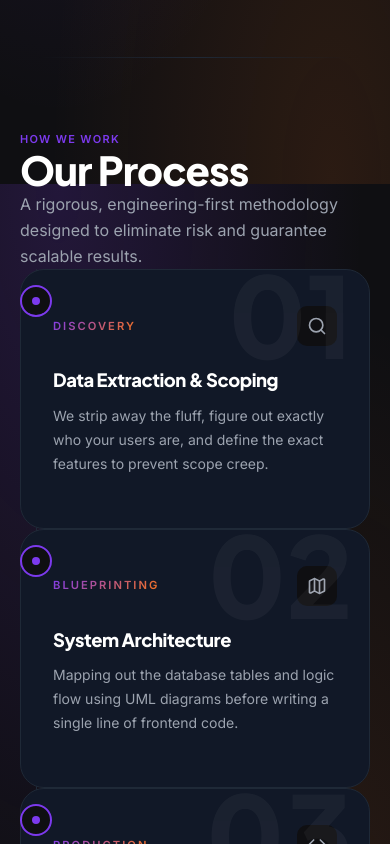
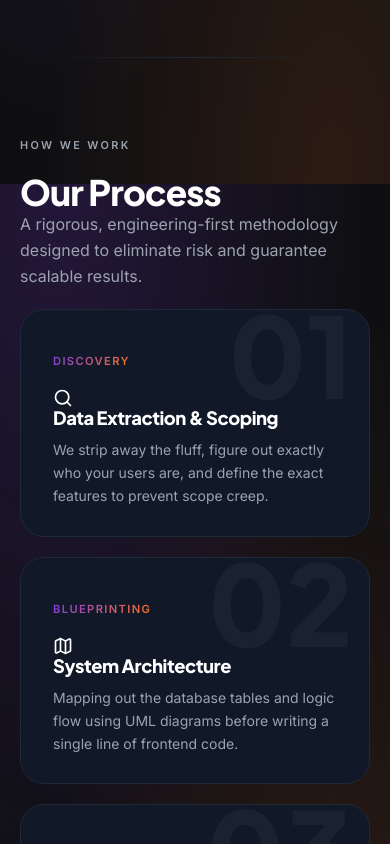
Before and after one commit to webdevusman4/Scale-Digital-Labs, a React (Vite) app: page / in a window 390 px wide. Shown: the part 4880-5724 px from the top of the page. Built offline with nearby package versions, Linux system fonts and the light colour scheme.

Commit message:
responsive design updated

```diff
--- a/src/app/components/HeroSection.tsx
+++ b/src/app/components/HeroSection.tsx
@@ -9,7 +9,7 @@ function HeroWords() {
 
   useEffect(() => {
     WORDS.forEach((_, i) => {
-      setTimeout(() => setShown((p) => [...p, i]), 180 + i * 160);
+      setTimeout(() => setShown((p) => [...p, i]), 360 + i * 320);
     });
   }, []);
 
@@ -19,7 +19,7 @@ function HeroWords() {
         <span
           key={i}
           className="hero__word"
-          style={{ animationDelay: `${180 + i * 160}ms`, display: shown.includes(i) ? "inline-block" : "inline-block" }}
+          style={{ animationDelay: `${360 + i * 320}ms`, display: shown.includes(i) ? "inline-block" : "inline-block" }}
         >
           {i === 2 ? <span className="gradient-text">{word}</span> : word}
         </span>
--- a/src/app/components/ProcessSection.tsx
+++ b/src/app/components/ProcessSection.tsx
@@ -1,5 +1,6 @@
 import { useEffect, useRef, useState } from "react";
 import { Search, Map, Code, Gauge, Rocket, TrendingUp } from "lucide-react";
+import { useScrollAnimation } from "../hooks/useScrollAnimation";
 
 const PROCESS_STEPS = [
   {
@@ -51,22 +52,24 @@ const StepContent = ({ step }: { step: typeof PROCESS_STEPS[number] }) => {
   const Icon = step.icon;
   return (
     <>
-      <span className="value-card__bg-num">{step.id}</span>
-      <div className="value-card__top">
-        <span className="value-card__keyword">{step.category}</span>
-        <span className="value-card__icon">
+      <span className="process-step__bg-num">{step.id}</span>
+      <div className="process-step__top">
+        <span className="process-step__keyword">{step.category}</span>
+        <span className="process-step__icon">
           <Icon size={20} />
         </span>
       </div>
-      <h3 className="value-card__title text-[1.5rem]">{step.title}</h3>
-      <p className="value-card__desc">{step.desc}</p>
-      <div className="value-card__bar" />
+      <h3 className="process-step__title text-[1.5rem]">{step.title}</h3>
+      <p className="process-step__desc">{step.desc}</p>
+      <div className="process-step__bar" />
     </>
   );
 };
 
 export default function ProcessSection() {
   const sectionRef = useRef<HTMLElement>(null);
+  const titleRef = useScrollAnimation();
+  const mobileTitleRef = useScrollAnimation();
   const [scrollProgress, setScrollProgress] = useState(0);
 
   /* ── Scroll-progress listener ── */
@@ -79,11 +82,8 @@ export default function ProcessSection() {
       const sectionH = el.offsetHeight;
       const viewportH = window.innerHeight;
 
-      // How far past the section top we've scrolled
       const scrolled = -rect.top;
-      // Total scrollable travel before section un-sticks
       const total = sectionH - viewportH;
-
       const progress = Math.max(0, Math.min(1, scrolled / total));
       setScrollProgress(progress);
     };
@@ -95,35 +95,33 @@ export default function ProcessSection() {
 
   /* ── Derived values ── */
   const STEP_COUNT = PROCESS_STEPS.length;
+  const cardProgress = Math.max(0, (scrollProgress - 0.2) / 0.8);
+
   const activeStep = Math.min(
     STEP_COUNT - 1,
-    Math.floor(scrollProgress * STEP_COUNT)
+    Math.floor(cardProgress * STEP_COUNT)
   );
 
-  /* Per-card animation state from scroll progress */
   const getCardStyle = (index: number) => {
     const bandSize = 1 / STEP_COUNT;
     const bandStart = index * bandSize;
     const bandEnd = bandStart + bandSize;
     const isLast = index === STEP_COUNT - 1;
 
-    // Sub-progress within this card's band (0 → 1)
     const subProgress = Math.max(
       0,
-      Math.min(1, (scrollProgress - bandStart) / bandSize)
+      Math.min(1, (cardProgress - bandStart) / bandSize)
     );
 
-    const isActive = scrollProgress >= bandStart && scrollProgress < bandEnd;
-    const isPast = scrollProgress >= bandEnd;
+    const isActive = cardProgress >= bandStart && cardProgress < bandEnd;
+    const isPast = cardProgress >= bandEnd;
 
-    // Last card stays visible once reached — never fades out
     if (isLast && (isActive || isPast)) {
       const fadeIn = isActive ? Math.min(1, subProgress / 0.3) : 1;
       return { opacity: fadeIn, y: 12 * (1 - fadeIn), z: 10 };
     }
 
     if (isActive) {
-      // Fade in during first 30% of band, hold for rest
       const fadeIn = Math.min(1, subProgress / 0.3);
       return { opacity: fadeIn, y: 12 * (1 - fadeIn), z: 10 };
     }
@@ -132,14 +130,12 @@ export default function ProcessSection() {
       return { opacity: 0, y: -12, z: 0 };
     }
 
-    // Future: invisible, waiting below
     return { opacity: 0, y: 12, z: 0 };
   };
 
-  /* Left column: animate from top-30% to top-50% (centered) during first 20% of scroll */
   const leftColTop = (() => {
     const t = Math.min(1, scrollProgress / 0.2);
-    return 30 + t * 20; // 30% → 50%
+    return 30 + t * 20;
   })();
 
   return (
@@ -164,17 +160,13 @@ export default function ProcessSection() {
                   transition: "top 0.15s ease-out",
                 }}
               >
-                <p className="text-[11px] tracking-[0.12em] font-bold uppercase text-[var(--accent)] mb-4">
-                  HOW WE WORK
-                </p>
-                <h2
-                  className="font-extrabold text-[var(--fg)] tracking-tight text-[clamp(2.5rem,4vw,3.75rem)] leading-[1.1]"
-                >
-                  Our Process
-                </h2>
+                <div ref={titleRef as React.RefObject<HTMLDivElement>} className="animate-on-scroll">
+                  <span className="section-label">HOW WE WORK</span>
+                  <h2 className="section-title">Our Process</h2>
                   <p className="text-lg text-[var(--fg-muted)] mt-6 leading-relaxed max-w-md">
                     A rigorous, engineering-first methodology designed to eliminate risk and guarantee scalable results.
                   </p>
+                </div>
 
                 {/* Step indicator dots */}
                 <div className="flex items-center gap-3 mt-10">
@@ -187,10 +179,8 @@ export default function ProcessSection() {
                         height: 10,
                         borderRadius: 999,
                         background:
-                          index === activeStep
-                            ? "var(--accent)"
-                            : index < activeStep
-                              ? "var(--accent)"
+                          index <= activeStep
+                            ? "var(--gradient)"
                             : "var(--border)",
                         opacity: index <= activeStep ? 1 : 0.5,
                       }}
@@ -216,7 +206,7 @@ export default function ProcessSection() {
                         pointerEvents: cs.z === 10 ? "auto" : "none",
                       }}
                     >
-                      <div className="value-card h-full">
+                      <div className="process-step h-full">
                         <StepContent step={step} />
                       </div>
                     </div>
@@ -229,32 +219,24 @@ export default function ProcessSection() {
         </div>
       </div>
 
-      {/* ── Mobile: single-column stacked layout (UNCHANGED) ── */}
+      {/* ── Mobile: single-column stacked layout ── */}
       <div className="container md:hidden max-w-2xl">
-        <p className="text-[11px] tracking-[0.12em] font-bold uppercase text-[var(--accent)] mb-3">
-          HOW WE WORK
-        </p>
-        <h2 className="font-extrabold text-[var(--fg)] tracking-tight mb-4 text-[clamp(2.5rem,4vw,3.75rem)] leading-[1.1]">
-          Our Process
-        </h2>
-        <p className="text-base text-[var(--fg-muted)] mb-12 leading-relaxed">
+        <div ref={mobileTitleRef as React.RefObject<HTMLDivElement>} className="animate-on-scroll">
+          <span className="section-label">HOW WE WORK</span>
+          <h2 className="section-title mb-4">Our Process</h2>
+          <p className="text-base text-[var(--fg-muted)] mb-[20px] leading-relaxed">
             A rigorous, engineering-first methodology designed to eliminate risk and guarantee scalable results.
           </p>
-
-        <div className="relative">
-          <div className="absolute left-4 top-0 bottom-0 w-px bg-[var(--border)]" />
-
-          {PROCESS_STEPS.map((step) => (
-            <div key={step.id} className="flex items-start relative mb-8">
-              {/* Node */}
-              <div className="absolute left-0 top-4 w-8 h-8 rounded-full border-2 flex items-center justify-center bg-[var(--bg-alt)] border-[var(--accent)] z-10">
-                <div className="w-2 h-2 rounded-full bg-[var(--accent)]" />
         </div>
 
-              {/* Content card */}
-              <div className="value-card ml-14 flex-1">
+        <div className="flex flex-col gap-[20px]" style={{ paddingTop: "20px" }}>
+          {PROCESS_STEPS.map((step, index) => (
+            <div
+              key={step.id}
+              className="process-step animate-on-scroll"
+              style={{ "--delay": `${index * 150}ms` } as React.CSSProperties}
+            >
               <StepContent step={step} />
-              </div>
             </div>
           ))}
         </div>
--- a/src/app/components/ServicesSection.tsx
+++ b/src/app/components/ServicesSection.tsx
@@ -31,7 +31,7 @@ export default function ServicesSection() {
             <div
               key={i}
               className={`service-card animate-on-scroll ${svc.comingSoon ? 'service-card--coming-soon' : ''}`}
-              style={{ "--delay": `${i * 70}ms` } as React.CSSProperties}
+              style={{ "--delay": `${i * 140}ms` } as React.CSSProperties}
             >
               <span className="service-card__bg-num">{svc.num}</span>
               {svc.comingSoon && <span className="service-card__badge">Coming Soon</span>}
--- a/src/app/components/ValuesSection.tsx
+++ b/src/app/components/ValuesSection.tsx
@@ -75,7 +75,7 @@ export default function ValuesSection() {
             <div
               key={i}
               className="value-card animate-on-scroll"
-              style={{ "--delay": `${i * 80}ms` } as React.CSSProperties}
+              style={{ "--delay": `${i * 160}ms` } as React.CSSProperties}
             >
               {/* Faded background number */}
               <span className="value-card__bg-num">{v.num}</span>
--- a/src/styles/global.css
+++ b/src/styles/global.css
@@ -155,7 +155,7 @@ h1, h2, h3, h4, h5 {
 .animate-on-scroll {
   opacity: 0;
   transform: translateY(36px);
-  transition: opacity 0.75s var(--ease), transform 0.75s var(--ease);
+  transition: opacity 1.5s var(--ease), transform 1.5s var(--ease);
   transition-delay: var(--delay, 0ms);
 }
 .animate-on-scroll.scale-in {
@@ -274,7 +274,7 @@ h1, h2, h3, h4, h5 {
   font-size: 0.84rem;
   font-weight: 700;
   letter-spacing: 0.01em;
-  padding: 9px 20px;
+  padding: 8px 18px;
   border-radius: var(--r-full);
   text-decoration: none;
   flex-shrink: 0;
@@ -357,6 +357,9 @@ h1, h2, h3, h4, h5 {
   border-color: #1F2937;
 }
 .navbar__drawer-link {
+    display: block;
+    width: 100%;
+    text-align: center;
     font-size: 0.95rem;
     font-weight: 500;
     color: var(--fg-muted);
@@ -1158,7 +1161,8 @@ h1, h2, h3, h4, h5 {
 /* Faded bg number behind content */
 .process-step__bg-num {
   position: absolute;
-  top: -12px; right: 16px;
+  top: -12px;
+  right: 16px;
   font-size: 7rem;
   font-weight: 900;
   font-family: var(--font-display);
```
Also changed, not shown: 2 other files (tests, documents, lock files or other folders). Lines whose indentation alone changed are shown as unchanged.
